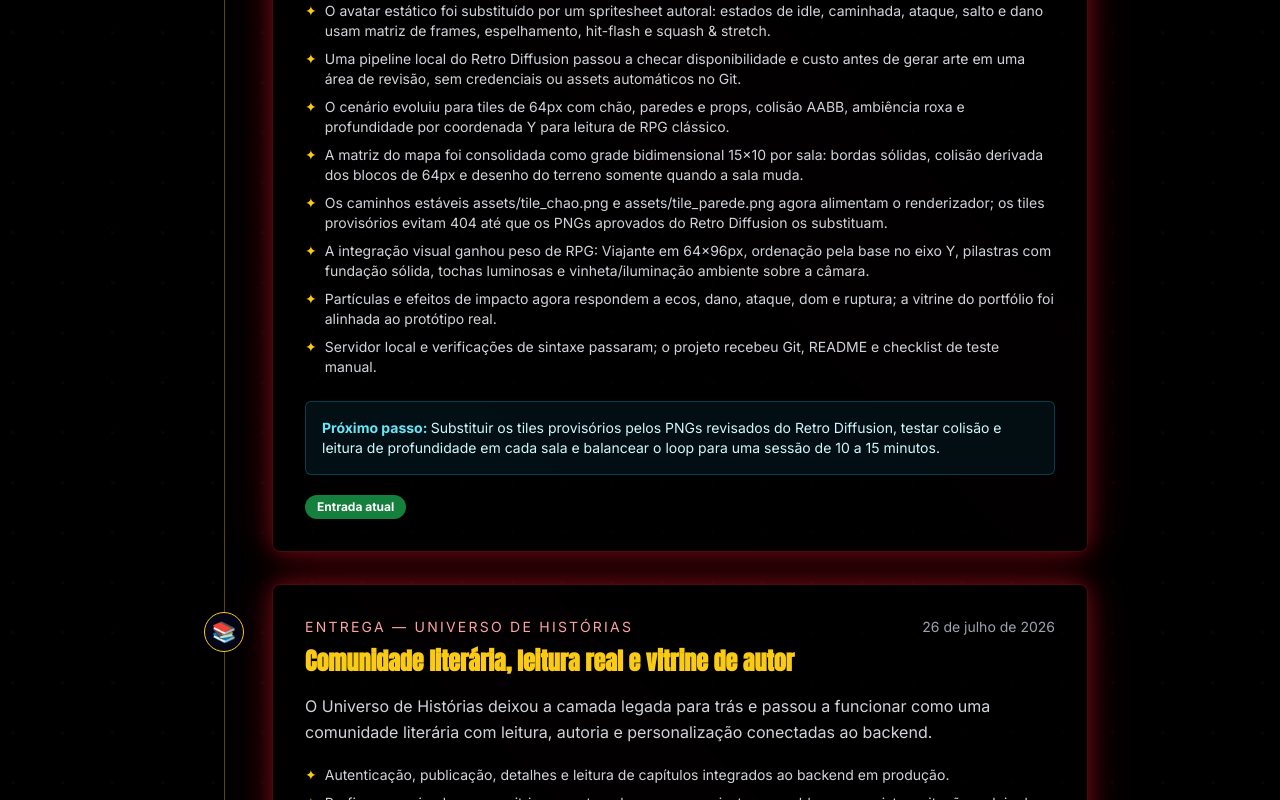
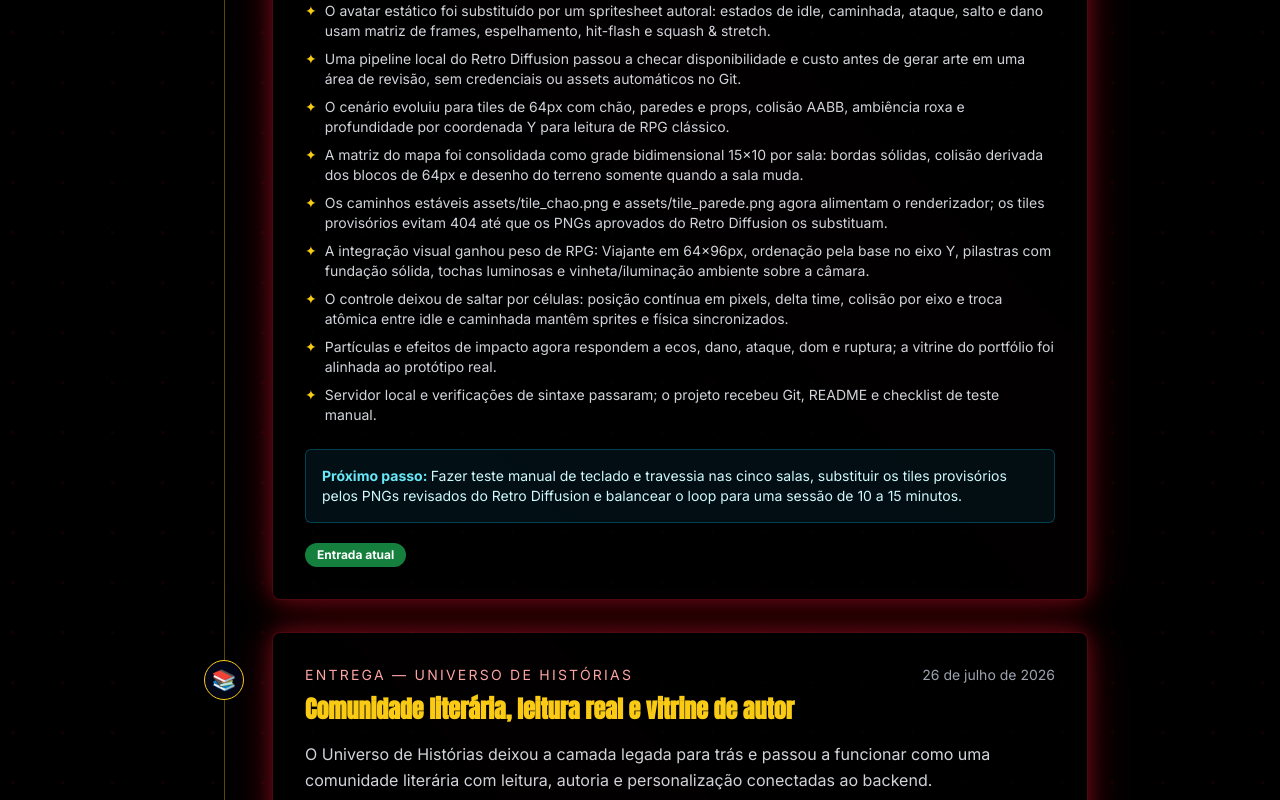
Before and after one commit to murilobsantos/portfoli-novo, a Next.js app: page /devlog in a window 1280 px wide. Shown: the part 780-1580 px from the top of the page. Built offline with nearby package versions, Linux system fonts and the light colour scheme.

Commit message:
docs: registrar locomocao continua do Echoes

```diff
--- a/src/data/devlog.ts
+++ b/src/data/devlog.ts
@@ -32,10 +32,11 @@ export const devlogEntries: DevlogEntry[] = [
       "A matriz do mapa foi consolidada como grade bidimensional 15×10 por sala: bordas sólidas, colisão derivada dos blocos de 64px e desenho do terreno somente quando a sala muda.",
       "Os caminhos estáveis assets/tile_chao.png e assets/tile_parede.png agora alimentam o renderizador; os tiles provisórios evitam 404 até que os PNGs aprovados do Retro Diffusion os substituam.",
       "A integração visual ganhou peso de RPG: Viajante em 64×96px, ordenação pela base no eixo Y, pilastras com fundação sólida, tochas luminosas e vinheta/iluminação ambiente sobre a câmara.",
+      "O controle deixou de saltar por células: posição contínua em pixels, delta time, colisão por eixo e troca atômica entre idle e caminhada mantêm sprites e física sincronizados.",
       "Partículas e efeitos de impacto agora respondem a ecos, dano, ataque, dom e ruptura; a vitrine do portfólio foi alinhada ao protótipo real.",
       "Servidor local e verificações de sintaxe passaram; o projeto recebeu Git, README e checklist de teste manual.",
     ],
-    nextStep: "Substituir os tiles provisórios pelos PNGs revisados do Retro Diffusion, testar colisão e leitura de profundidade em cada sala e balancear o loop para uma sessão de 10 a 15 minutos.",
+    nextStep: "Fazer teste manual de teclado e travessia nas cinco salas, substituir os tiles provisórios pelos PNGs revisados do Retro Diffusion e balancear o loop para uma sessão de 10 a 15 minutos.",
     icon: "⚔️",
     current: true,
   },
```
